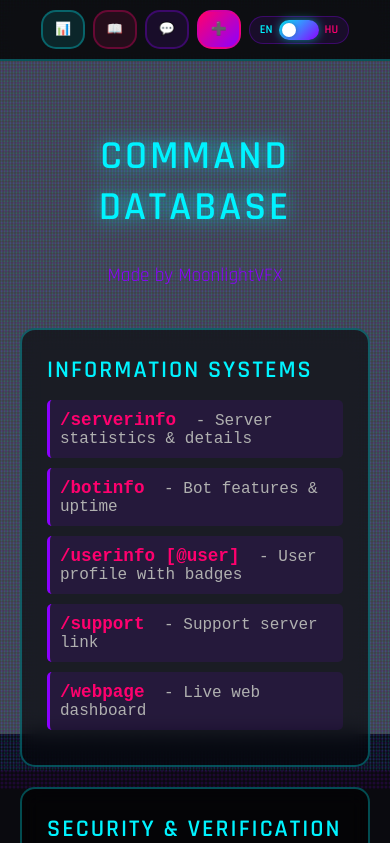
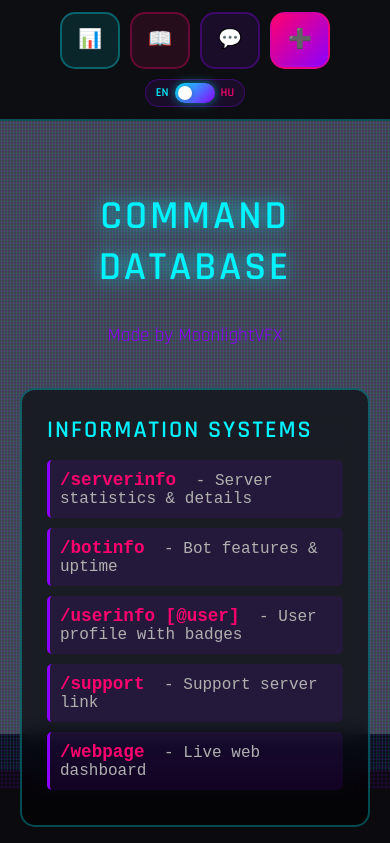
Before and after one commit to kacsofd001-glitch/shadowmod, a Flask app: page /help in a window 390 px wide. Shown: the top 843 px of the page. Run offline with Flask 3, Linux system fonts and the light colour scheme.

Commit message:
Improve navigation link visibility and clickability on smaller screens
Update CSS variables for `.navbar`, `.nav-container`, and `.nav-link` to increase padding, font size, and min-height, enhancing usability on mobile devices.

Replit-Commit-Author: Agent
Replit-Commit-Session-Id: bed86cfa-bc5d-40ca-a866-d43063598d4f
Replit-Commit-Checkpoint-Type: intermediate_checkpoint
Replit-Commit-Event-Id: b91421c7-378f-474a-a0c0-6bef8ff08928
Replit-Commit-Screenshot-Url: https://storage.googleapis.com/screenshot-production-us-central1/df0ddb3d-6677-4f3e-b5a5-710956180ca7/bed86cfa-bc5d-40ca-a866-d43063598d4f/9qDutLl

```diff
--- a/bot_stats.json
+++ b/bot_stats.json
@@ -1 +1 @@
-{"start_time": "2025-11-09T01:09:34.675179+00:00", "guilds": 16, "users": 761, "channels": 713, "status": "online"}
+{"start_time": "2025-11-09T01:17:05.625593+00:00", "guilds": 16, "users": 761, "channels": 713, "status": "online"}
--- a/static/css/style.css
+++ b/static/css/style.css
@@ -513,18 +513,18 @@ body {
 
     /* Mobile Navigation */
     .navbar {
-        padding: 10px 0;
+        padding: 12px 0;
     }
 
     .nav-container {
-        gap: 10px;
+        gap: 12px;
         padding: 0 10px;
     }
 
     .nav-link {
-        font-size: 0.9em;
-        padding: 10px 16px;
-        min-height: 40px;
+        font-size: 1em;
+        padding: 14px 20px;
+        min-height: 48px;
     }
 
     .lang-toggle-container {
@@ -550,9 +550,9 @@ body {
 @media (max-width: 480px) {
     /* Extra small mobile screens */
     .nav-link {
-        font-size: 0.8em;
-        padding: 8px 12px;
-        min-height: 36px;
+        font-size: 1.2em;
+        padding: 12px 16px;
+        min-height: 44px;
     }
 
     .nav-link span {
@@ -560,6 +560,6 @@ body {
     }
 
     .nav-container {
-        gap: 8px;
+        gap: 10px;
     }
 }
```
Also changed, not shown: 1 other file.
